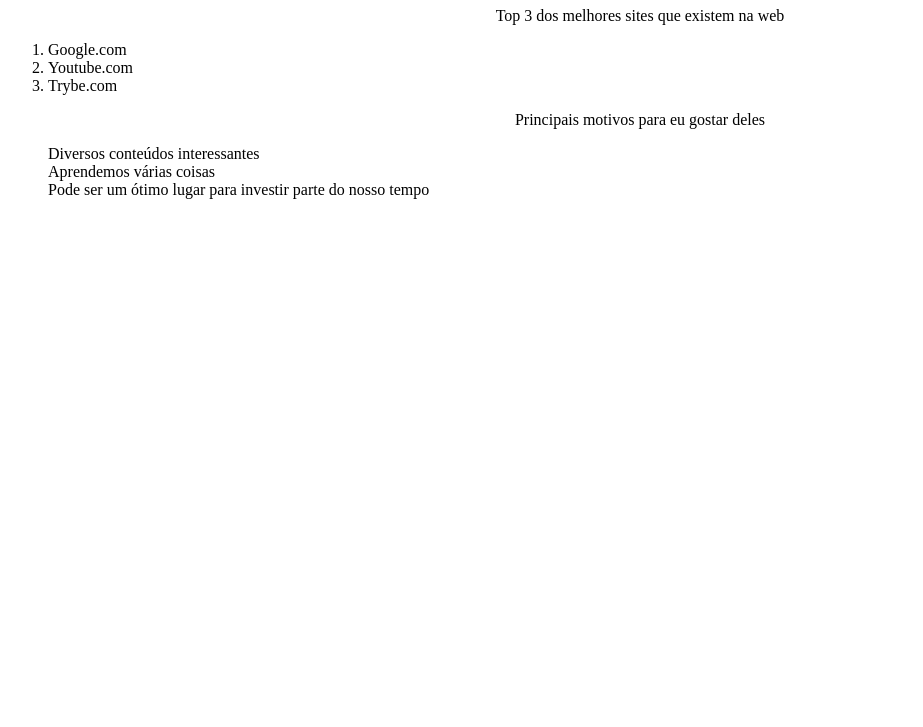
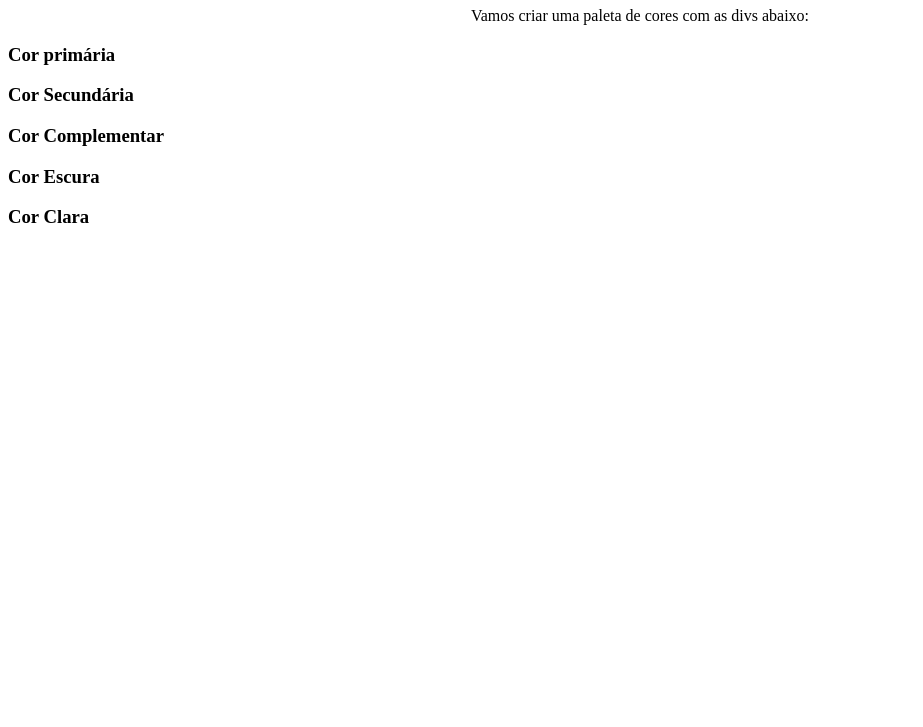
Before and after one commit to Abimaelr/trybe-exercises, a plain HTML site: page index.html in a window 1280 px wide. Shown: the part 73-800 px from the top of the page, without its empty margins (0-923 px from the left). Drawn offline with Linux system fonts and the light colour scheme; files that its build step writes are made by us from their sources.

Commit message:
Segunda parte

```diff
--- a/index.html
+++ b/index.html
@@ -3,37 +3,36 @@
 
 <head>
     <meta charset="UTF-8">
-    <title>Agrupando Seletores</title>
-    <link rel="stylesheet" href="css/style.css">
+    <title>Pseudoclasses</title>
+    <link rel="stylesheet" href="style.css">
 </head>
 
 <body>
-    <h1>Lista dos Melhores Sites que já vi</h1>
-    <p>Top 3 dos melhores sites que existem na web</p>
-    <ol>
-        <li>Google.com</li>
-        <li>Youtube.com</li>
-        <li>Trybe.com</li>
-    </ol>
+    <h1>Paleta de Cores</h1>
+    <p>Vamos criar uma paleta de cores com as divs abaixo:</p>
+    <div>
+        <h3>Cor primária</h3>
+    </div>
+    <div>
+        <h3>Cor Secundária</h3>
+    </div>
+    <div>
+        <h3>Cor Complementar</h3>
+    </div>
+    <div>
+        <h3>Cor Escura</h3>
+    </div>
+    <div>
+        <h3>Cor Clara</h3>
+    </div>
     <!-- EXERCÍCIOS
- Adicione uma lista ordenada dos 3 melhores sites que você conhece.
- Crie um arquivo no mesmo diretório e nomeie-o de 'style.css'.
- Nesse arquivo .css, adicione os estilos para que:
-1 O texto das tags 'h1' e 'p' estejam centralizados.
-2 A cor de fundo da sua lista mude quando o cursor estiver sobre o item.
-3 A fonte do item mude quando ele for clicado.
 
-    -->
-    <p>Principais motivos para eu gostar deles</p>
-
-    <ul>
-        <li>Diversos conteúdos interessantes</li>
-        <li>Aprendemos várias coisas</li>
-        <li>Pode ser um ótimo lugar para investir parte do nosso tempo</li>
-    </ul>
-    <!-- EXERCÍCIOS
- Adicione uma lista não ordenada com, pelo menos, 3 características que você gosta.
- No 'style.css', adicione a propriedade 'list-style: none' para ambas as listas.
+      1. Estilize as divs para que, ao passar o cursor por cima das mesmas, elas
+      ganhem uma borda.
+      2. Faça cada div ter uma cor própria.
+      3. Estilize cada uma das tags <h3>.
+      4. Faça a terceira div ser maior que as demais.
+      5. Deixe as tags ímpares <h3> com o texto em itálico.
 
     -->
 </body>
```
